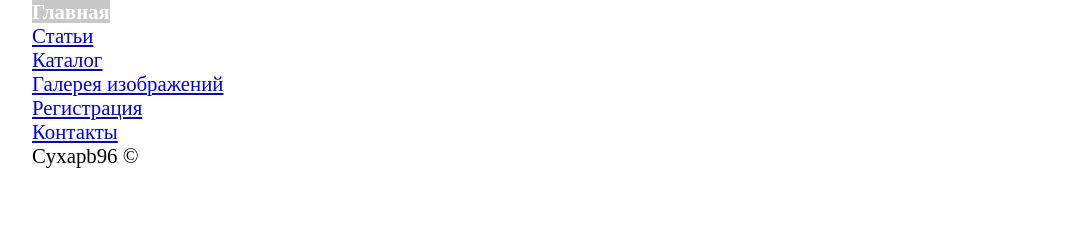
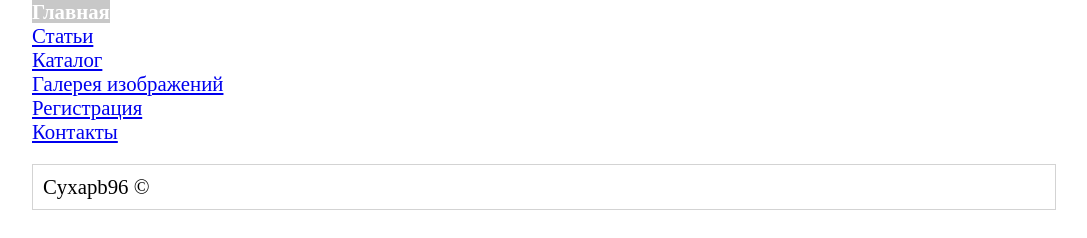
Before and after one commit to cyxapb96/html-css, a plain HTML site: page lesson-2/index.html in a window 1280 px wide. Shown: the whole page, without its empty margins (96-1183 px from the left). Drawn offline with Linux system fonts and the light colour scheme.

Commit message:
В подвале добавлен внутренний отступ и внешний отступ сверху.

```diff
--- a/lesson-2/style.css
+++ b/lesson-2/style.css
@@ -72,3 +72,10 @@ figure figcaption {
 	font-size: 0.7em;
 	font-style: italic;
 }
+
+/* Footer */
+footer {
+	margin-top: 20px;
+	border: 1px solid lightgray;
+	padding: 10px;
+}
```
